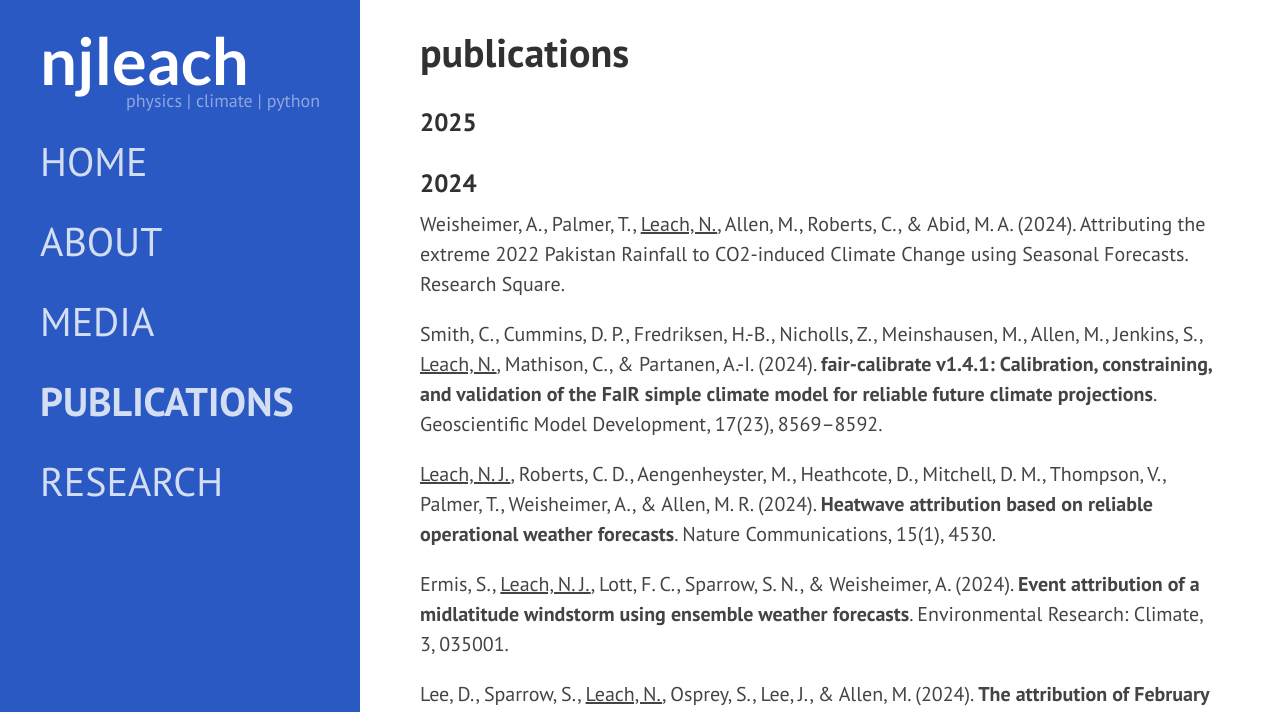
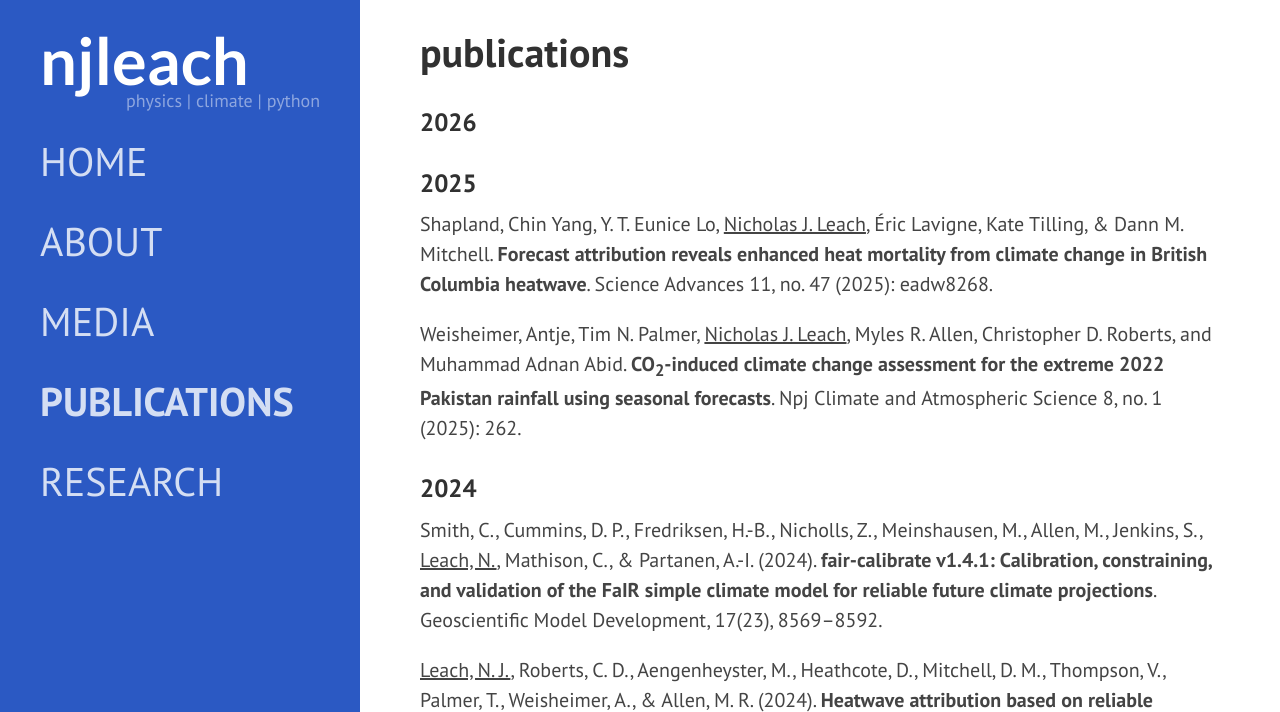
Before and after one commit to njleach/njleach.github.io, a Jekyll site: the page built from _pages/publications.md, in a window 1280 px wide and 900 px high, cut to the strip 0-712 px from the top of the window. Built offline with Jekyll 4.4.1, drawn with Linux system fonts in a browser that asks for light colours; nearby versions of some CDN libraries; some web fonts are replaced.

Commit message:
update pubs

```diff
--- a/_pages/publications.md
+++ b/_pages/publications.md
@@ -4,11 +4,15 @@ title: publications
 permalink: /publications/
 ---
 
+### 2026
+
 ### 2025
 
+[Shapland, Chin Yang, Y. T. Eunice Lo, <u>Nicholas J. Leach</u>, Éric Lavigne, Kate Tilling, & Dann M. Mitchell. **Forecast attribution reveals enhanced heat mortality from climate change in British Columbia heatwave**. Science Advances 11, no. 47 (2025): eadw8268.](https://doi.org/10.1126/sciadv.adw8268){:target="_blank"}
+
+[Weisheimer, Antje, Tim N. Palmer, <u>Nicholas J. Leach</u>, Myles R. Allen, Christopher D. Roberts, and Muhammad Adnan Abid. **CO<sub>2</sub>-induced climate change assessment for the extreme 2022 Pakistan rainfall using seasonal forecasts**. Npj Climate and Atmospheric Science 8, no. 1 (2025): 262.](https://doi.org/10.1038/s41612-025-01136-3){:target="_blank"}
+
 ### 2024
-
-[Weisheimer, A., Palmer, T., <u>Leach, N.</u>, Allen, M., Roberts, C., & Abid, M. A. (2024). Attributing the extreme 2022 Pakistan Rainfall to CO2-induced Climate Change using Seasonal Forecasts. Research Square.](https://doi.org/10.21203/rs.3.rs-5383732/v1){:target="_blank"}
 
 [Smith, C., Cummins, D. P., Fredriksen, H.-B., Nicholls, Z., Meinshausen, M., Allen, M., Jenkins, S., <u>Leach, N.</u>, Mathison, C., & Partanen, A.-I. (2024). **<span style="" class="text typewriter">fair-calibrate</span> v1.4.1: Calibration, constraining, and validation of the FaIR simple climate model for reliable future climate projections**. Geoscientific Model Development, 17(23), 8569–8592.](https://doi.org/10.5194/gmd-17-8569-2024){:target="_blank"}
 
```
